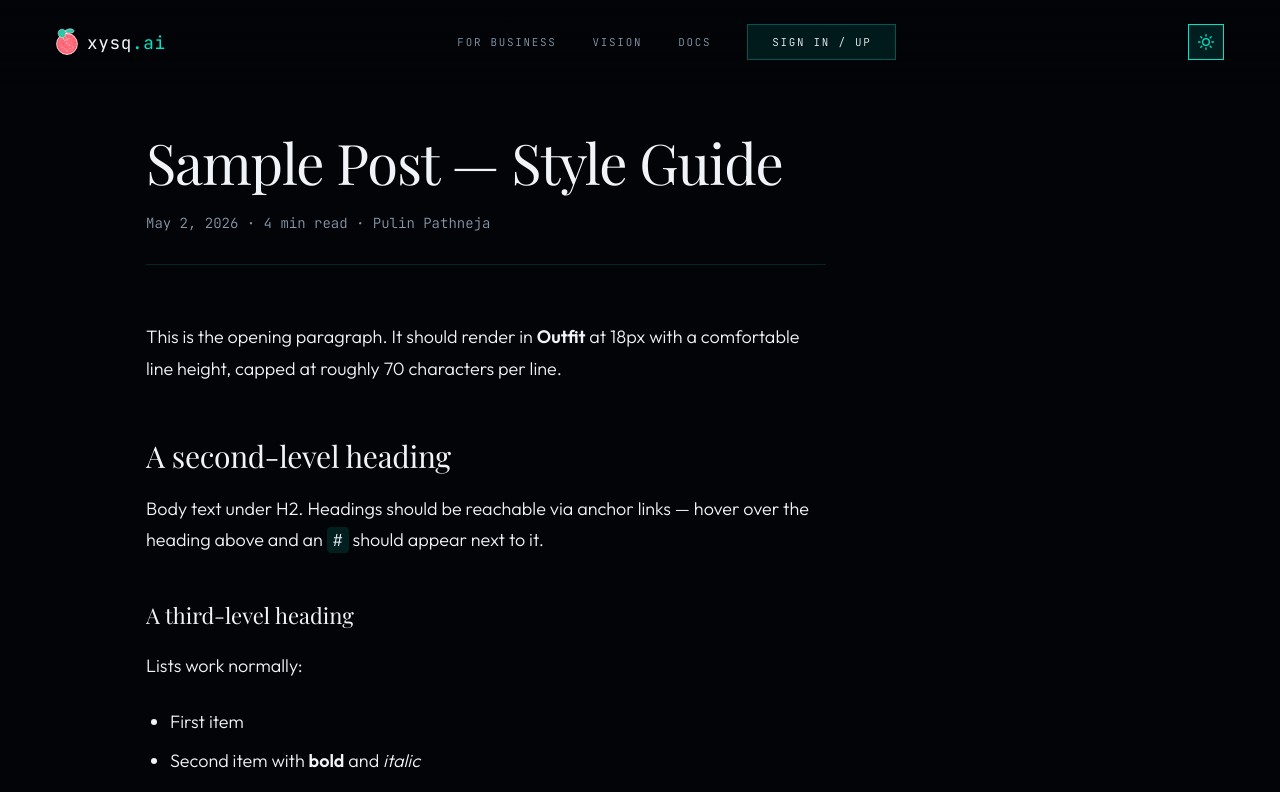
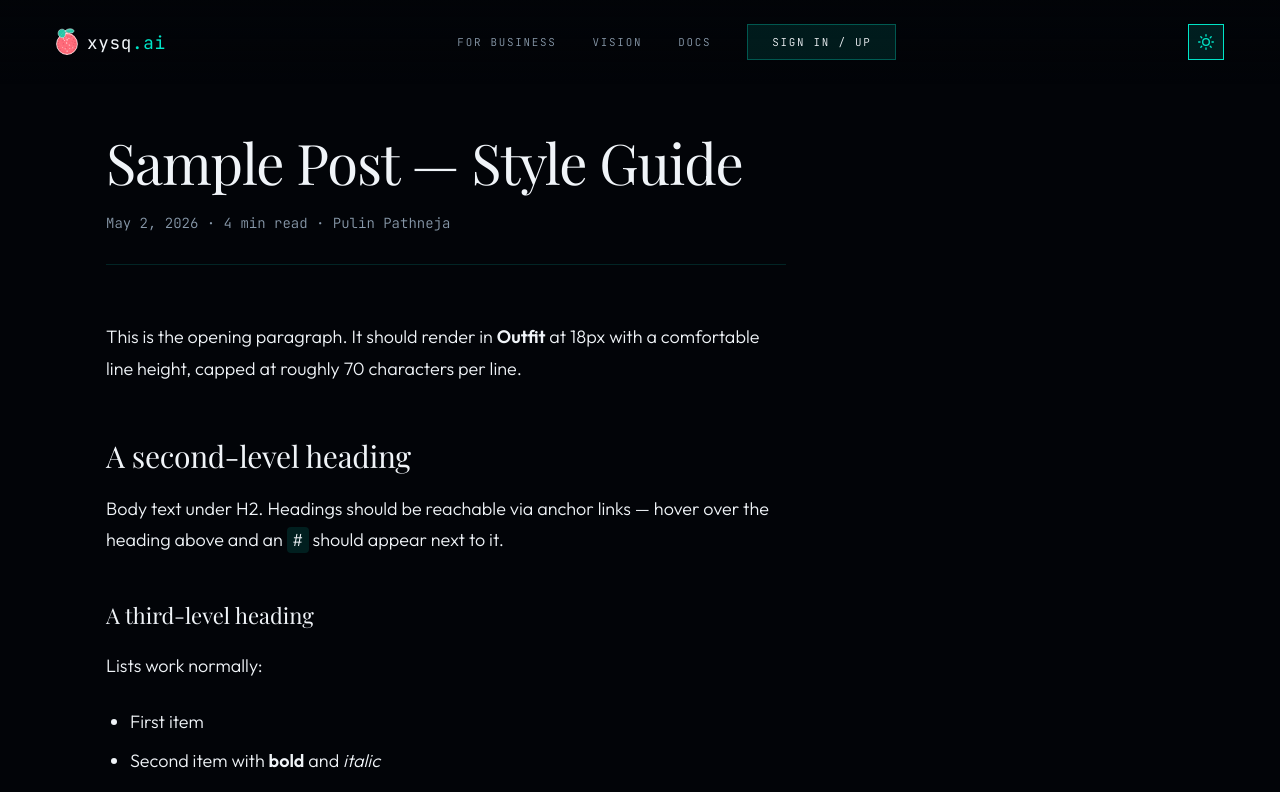
Before and after one commit to ximihoque/xysq.ai, a React (Vite) app: page /blog/sample-post in a window 1280 px wide. Shown: the top 792 px of the page. Built offline with nearby package versions, Linux system fonts and the light colour scheme; no server answers; a web font is replaced by a local one.

Commit message:
style(blog): widen TOC column and improve line wrapping

```diff
--- a/src/styles/blog-post.css
+++ b/src/styles/blog-post.css
@@ -96,11 +96,12 @@
 @media (min-width: 1100px) {
   .blog-post--with-toc {
     display: grid;
-    grid-template-columns: 1fr 220px;
-    gap: 80px;
-    max-width: 1100px;
+    grid-template-columns: minmax(0, 1fr) 260px;
+    gap: 64px;
+    max-width: 1180px;
   }
   .blog-post--with-toc .blog-post__article {
     margin: 0;
+    min-width: 0;
   }
 }
--- a/src/styles/blog-toc.css
+++ b/src/styles/blog-toc.css
@@ -22,9 +22,12 @@
 }
 
 .blog-toc__item {
-  padding: 4px 0 4px 12px;
+  padding: 6px 0 6px 12px;
   margin-left: -1px;
   border-left: 2px solid transparent;
+  line-height: 1.45;
+  word-break: normal;
+  overflow-wrap: break-word;
 }
 
 .blog-toc__item--h3 { padding-left: 24px; }
```
